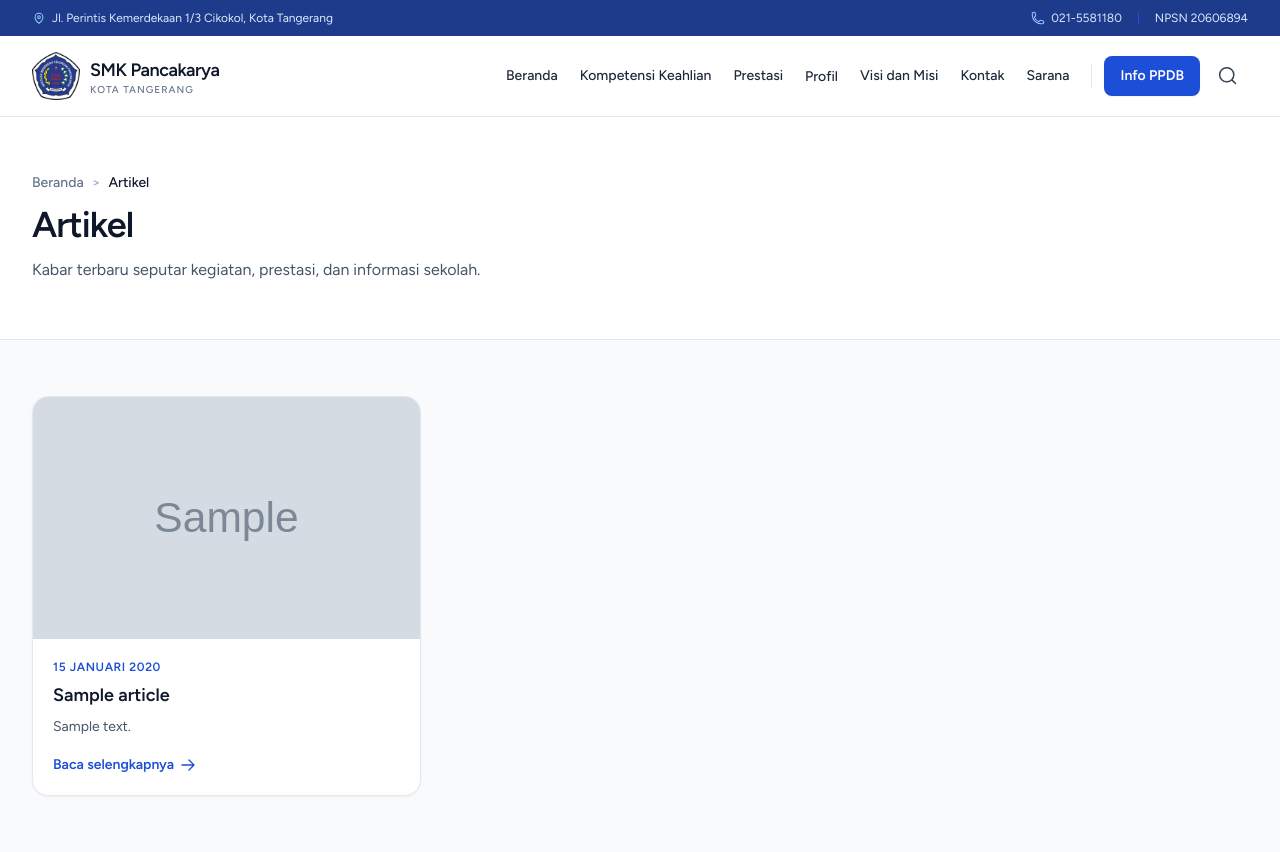
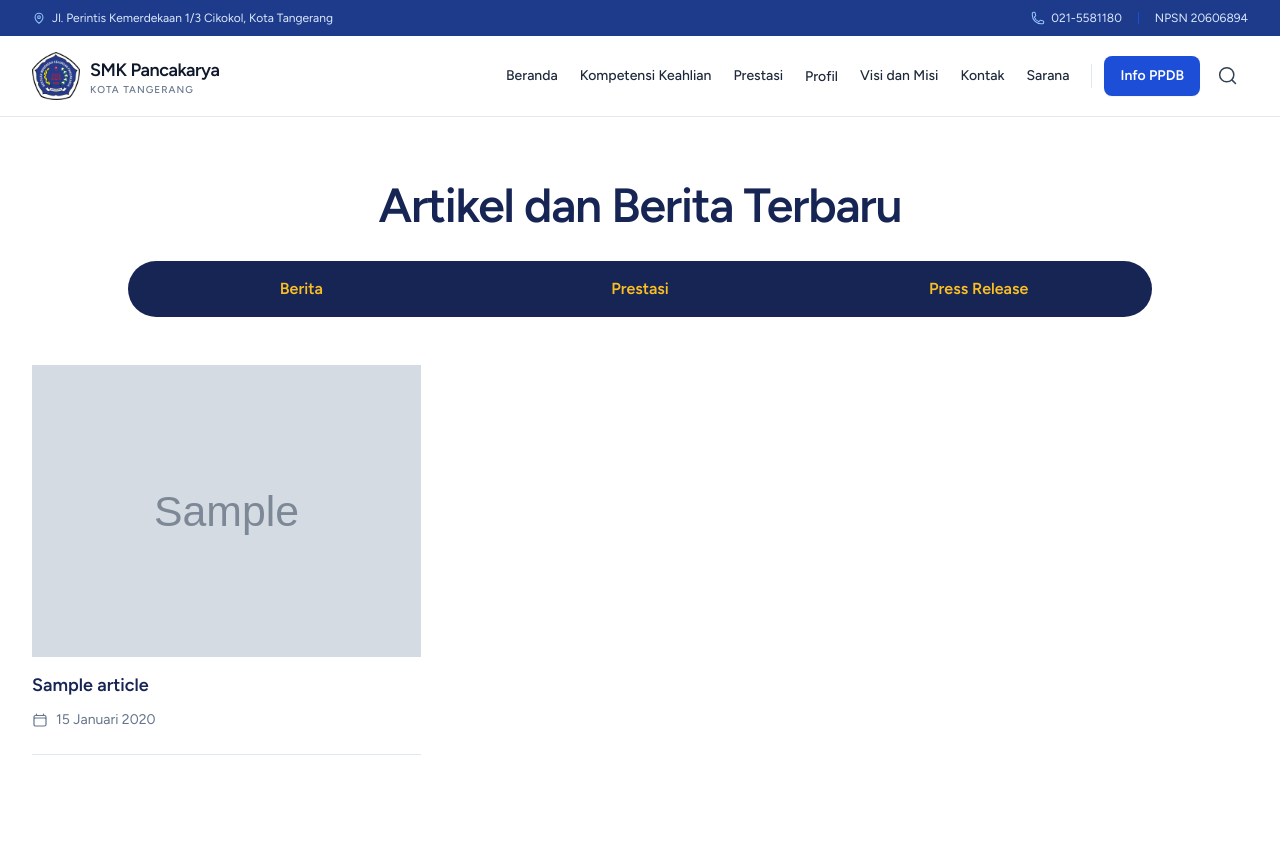
Before and after one commit to Masmas99/smkpancakarya, a Laravel app: page /artikel in a window 1280 px wide. After the commit the page ends 755 px from the top, so only its background shows below. Run offline with Laravel 12, Linux system fonts and the light colour scheme; data comes from the database, SQL or seed files in the repository; tables that the repository leaves empty hold one stand-in row (values such as "Sample post"); grey boxes marked "Sample" are stand-in pictures; style sheets or scripts are compiled from the project's sources; some libraries are stand-ins or nearby versions.

Commit message:
feat: desain halaman artikel dengan kategori dan load more
- tambah kategori Berita/Prestasi/Press Release pada artikel\n- halaman /artikel: judul besar, tab kategori, kartu artikel, tombol muat lebih banyak\n- pilih kategori di form admin/staff

```diff
--- a/app/Http/Controllers/ArticleManagementController.php
+++ b/app/Http/Controllers/ArticleManagementController.php
@@ -65,6 +65,7 @@ abstract class ArticleManagementController extends Controller
         $data = $request->validated();
         $data['user_id'] = $request->user()->id;
         $data['slug'] = $request->filled('slug') ? (string) $request->input('slug') : null;
+        $data['category'] = $data['category'] ?? Article::DEFAULT_CATEGORY;
         $data['status'] = $data['status'] ?? Article::STATUS_DRAFT;
         $data['published_at'] = $data['status'] === Article::STATUS_PUBLISHED ? now() : null;
         $data['cover_image'] = $this->storeCover($request);
@@ -89,6 +90,7 @@ abstract class ArticleManagementController extends Controller
     {
         $data = $request->validated();
         $data['slug'] = $request->filled('slug') ? (string) $request->input('slug') : null;
+        $data['category'] = $data['category'] ?? Article::DEFAULT_CATEGORY;
 
         $data['published_at'] = $data['status'] === Article::STATUS_PUBLISHED
             ? ($artikel->published_at ?? now())
--- a/app/Http/Controllers/ArtikelController.php
+++ b/app/Http/Controllers/ArtikelController.php
@@ -4,20 +4,30 @@ namespace App\Http\Controllers;
 
 use App\Models\Article;
 use Illuminate\Contracts\View\View;
+use Illuminate\Http\Request;
 
 class ArtikelController extends Controller
 {
     /**
      * Tampilkan daftar artikel yang sudah terbit.
      */
-    public function index(): View
+    public function index(Request $request): View
     {
+        $categories = Article::CATEGORIES;
+        $activeCategory = (string) $request->query('category', '');
+
+        if (! array_key_exists($activeCategory, $categories)) {
+            $activeCategory = '';
+        }
+
         $articles = Article::published()
             ->with('author')
+            ->when($activeCategory !== '', fn ($query) => $query->where('category', $activeCategory))
             ->latest('published_at')
-            ->simplePaginate(9);
+            ->simplePaginate(6)
+            ->withQueryString();
 
-        return view('pages.landing.artikel.index', compact('articles'));
+        return view('pages.landing.artikel.index', compact('articles', 'categories', 'activeCategory'));
     }
 
     /**
--- a/app/Http/Requests/ArticleRequest.php
+++ b/app/Http/Requests/ArticleRequest.php
@@ -24,6 +24,7 @@ class ArticleRequest extends FormRequest
         return [
             'title' => ['required', 'string', 'max:180'],
             'slug' => ['nullable', 'string', 'max:180'],
+            'category' => ['nullable', Rule::in(array_keys(Article::CATEGORIES))],
             'excerpt' => ['nullable', 'string', 'max:300'],
             'body' => ['required', 'string'],
             'cover_image' => ['nullable', 'image', 'mimes:jpg,jpeg,png,webp', 'max:4096'],
@@ -39,6 +40,7 @@ class ArticleRequest extends FormRequest
         return [
             'title' => 'judul',
             'slug' => 'slug',
+            'category' => 'kategori',
             'excerpt' => 'ringkasan',
             'body' => 'isi artikel',
             'cover_image' => 'gambar sampul',
@@ -54,6 +56,7 @@ class ArticleRequest extends FormRequest
         return [
             'title.required' => 'Judul artikel wajib diisi.',
             'title.max' => 'Judul artikel maksimal 180 karakter.',
+            'category.in' => 'Kategori artikel tidak valid.',
             'excerpt.max' => 'Ringkasan maksimal 300 karakter.',
             'body.required' => 'Isi artikel wajib diisi.',
             'cover_image.image' => 'Gambar sampul harus berupa file gambar.',
--- a/app/Models/Article.php
+++ b/app/Models/Article.php
@@ -19,6 +19,17 @@ class Article extends Model
 
     public const STATUS_PUBLISHED = 'published';
 
+    public const DEFAULT_CATEGORY = 'berita';
+
+    /**
+     * @var array<string, string>
+     */
+    public const CATEGORIES = [
+        'berita' => 'Berita',
+        'prestasi' => 'Prestasi',
+        'press-release' => 'Press Release',
+    ];
+
     /**
      * The attributes that are mass assignable.
      *
@@ -28,6 +39,7 @@ class Article extends Model
         'user_id',
         'title',
         'slug',
+        'category',
         'excerpt',
         'body',
         'cover_image',
@@ -86,6 +98,11 @@ class Article extends Model
         return $this->status === self::STATUS_PUBLISHED ? 'Terbit' : 'Draf';
     }
 
+    public function categoryLabel(): string
+    {
+        return self::CATEGORIES[$this->category] ?? self::CATEGORIES[self::DEFAULT_CATEGORY];
+    }
+
     public function excerptText(int $limit = 160): string
     {
         if (filled($this->excerpt)) {
--- a/database/factories/ArticleFactory.php
+++ b/database/factories/ArticleFactory.php
@@ -26,6 +26,7 @@ class ArticleFactory extends Factory
             'user_id' => User::factory(),
             'title' => $title,
             'slug' => null,
+            'category' => Article::DEFAULT_CATEGORY,
             'excerpt' => fake()->sentence(12),
             'body' => fake()->paragraphs(3, true),
             'cover_image' => null,
--- a/lang/id/site.php
+++ b/lang/id/site.php
@@ -85,8 +85,12 @@ return [
         'meta_description' => 'Berita dan informasi terbaru dari SMK Pancakarya Kota Tangerang.',
         'intro' => 'Kabar terbaru seputar kegiatan, prestasi, dan informasi sekolah.',
         'latest' => 'Artikel Terbaru',
+        'heading' => 'Artikel dan Berita Terbaru',
+        'filter_label' => 'Kategori artikel',
+        'load_more' => 'Muat Lebih Banyak',
         'view_all' => 'Lihat Semua Artikel',
         'empty' => 'Belum ada artikel yang dipublikasikan.',
+        'empty_category' => 'Belum ada artikel pada kategori ini.',
         'empty_hint' => 'Artikel yang diterbitkan melalui panel admin atau staff akan tampil di sini.',
         'read_more' => 'Baca selengkapnya',
         'back' => 'Kembali ke daftar artikel',
--- a/resources/views/pages/landing/artikel/_card.blade.php
+++ b/resources/views/pages/landing/artikel/_card.blade.php
@@ -3,10 +3,10 @@
     $coverUrl = $article->coverUrl();
 @endphp
 
-<article class="group flex flex-col overflow-hidden rounded-2xl border border-slate-200 bg-white shadow-sm transition duration-200 hover:-translate-y-0.5 hover:shadow-lg">
+<article class="group flex flex-col border-b border-slate-200 pb-6">
     <a
         href="{{ route('artikel.show', $article) }}"
-        class="block aspect-[16/10] overflow-hidden bg-slate-100"
+        class="block overflow-hidden bg-slate-100"
         tabindex="-1"
         aria-hidden="true"
     >
@@ -14,12 +14,12 @@
             <img
                 src="{{ $coverUrl }}"
                 alt=""
-                class="h-full w-full object-cover transition duration-300 group-hover:scale-105"
+                class="aspect-[4/3] w-full object-cover transition duration-300 group-hover:scale-[1.03]"
                 loading="lazy"
                 decoding="async"
             >
         @else
-            <div class="flex h-full w-full items-center justify-center bg-gradient-to-br from-blue-900 via-blue-800 to-blue-700">
+            <div class="flex aspect-[4/3] w-full items-center justify-center bg-gradient-to-br from-blue-950 via-blue-900 to-blue-800">
                 <img
                     src="{{ asset('images/logo-smk-pancakarya.webp') }}"
                     alt=""
@@ -31,32 +31,23 @@
         @endif
     </a>
 
-    <div class="flex flex-1 flex-col p-5">
-        <p class="text-xs font-semibold uppercase tracking-wider text-blue-700">
-            {{ $article->published_at?->translatedFormat('d F Y') }}
-        </p>
-
-        <h3 class="mt-2 text-lg font-bold leading-snug text-slate-900">
-            <a
-                href="{{ route('artikel.show', $article) }}"
-                class="transition hover:text-blue-700 focus:outline-none focus-visible:ring-2 focus-visible:ring-blue-600 focus-visible:ring-offset-2"
-            >
-                {{ $article->title }}
-            </a>
-        </h3>
-
-        <p class="mt-2 line-clamp-3 text-sm leading-relaxed text-slate-600">
-            {{ $article->excerptText() }}
-        </p>
-
+    <h3 class="mt-4 text-lg font-bold leading-snug text-blue-950">
         <a
             href="{{ route('artikel.show', $article) }}"
-            class="mt-4 inline-flex items-center gap-1.5 text-sm font-semibold text-blue-700 transition hover:text-blue-800"
+            class="transition hover:text-blue-800 focus:outline-none focus-visible:ring-2 focus-visible:ring-blue-600 focus-visible:ring-offset-2"
         >
-            {{ __('site.articles.read_more') }}
-            <svg class="h-4 w-4" xmlns="http://www.w3.org/2000/svg" fill="none" viewBox="0 0 24 24" stroke-width="2" stroke="currentColor" aria-hidden="true">
-                <path stroke-linecap="round" stroke-linejoin="round" d="M13.5 4.5 21 12m0 0-7.5 7.5M21 12H3" />
+            {{ $article->title }}
+        </a>
+    </h3>
+
+    @if ($article->published_at)
+        <p class="mt-3 flex items-center gap-2 text-sm text-slate-500">
+            <svg class="h-4 w-4 shrink-0" xmlns="http://www.w3.org/2000/svg" fill="none" viewBox="0 0 24 24" stroke-width="1.8" stroke="currentColor" aria-hidden="true">
+                <path stroke-linecap="round" stroke-linejoin="round" d="M6.75 3v2.25M17.25 3v2.25M3 18.75V7.5a2.25 2.25 0 0 1 2.25-2.25h13.5A2.25 2.25 0 0 1 21 7.5v11.25m-18 0A2.25 2.25 0 0 0 5.25 21h13.5A2.25 2.25 0 0 0 21 18.75m-18 0v-7.5A2.25 2.25 0 0 1 5.25 9h13.5A2.25 2.25 0 0 1 21 11.25v7.5" />
             </svg>
-        </a>
-    </div>
+            <time datetime="{{ $article->published_at->toDateString() }}">
+                {{ $article->published_at->translatedFormat('d F Y') }}
+            </time>
+        </p>
+    @endif
 </article>
--- a/resources/views/pages/landing/artikel/index.blade.php
+++ b/resources/views/pages/landing/artikel/index.blade.php
@@ -1,58 +1,99 @@
 <x-layouts.public :title="__('site.nav.articles')" :description="__('site.articles.meta_description')">
-    <main>
-        <x-page-heading
-            :title="__('site.nav.articles')"
-            :description="__('site.articles.intro')"
-        />
+    <main class="bg-white">
+        <section class="mx-auto max-w-7xl px-4 pb-16 pt-14 sm:px-6 sm:pt-16 lg:px-8">
+            <h1 class="text-center text-3xl font-bold tracking-tight text-blue-950 sm:text-4xl lg:text-5xl">
+                {{ __('site.articles.heading') }}
+            </h1>
 
-        <div class="mx-auto max-w-7xl px-4 py-10 sm:px-6 sm:py-14 lg:px-8">
+            <nav
+                class="mx-auto mt-8 grid max-w-5xl grid-cols-3 gap-1 rounded-full bg-blue-950 p-1.5"
+                aria-label="{{ __('site.articles.filter_label') }}"
+            >
+                @foreach ($categories as $key => $label)
+                    @php $isActive = $activeCategory === $key; @endphp
+                    <a
+                        href="{{ $isActive ? route('artikel.index') : route('artikel.index', ['category' => $key]) }}"
+                        @class([
+                            'rounded-full px-2 py-2.5 text-center text-sm font-bold transition sm:px-4 sm:text-base',
+                            'bg-amber-400 text-blue-950' => $isActive,
+                            'text-amber-400 hover:text-amber-300' => ! $isActive,
+                        ])
+                        @if ($isActive) aria-current="page" @endif
+                    >
+                        {{ $label }}
+                    </a>
+                @endforeach
+            </nav>
+
             @if ($articles->isEmpty())
-                <div class="rounded-2xl border border-dashed border-slate-300 bg-white px-6 py-16 text-center">
-                    <p class="text-base font-medium text-slate-500">
-                        {{ __('site.articles.empty') }}
+                <div class="mx-auto mt-12 max-w-3xl rounded-2xl border border-dashed border-slate-300 bg-slate-50 px-6 py-14 text-center">
+                    <p class="text-base font-semibold text-slate-700">
+                        {{ $activeCategory !== '' ? __('site.articles.empty_category') : __('site.articles.empty') }}
                     </p>
                 </div>
             @else
-                <div class="grid gap-6 sm:grid-cols-2 lg:grid-cols-3">
+                <div id="article-grid" class="mt-12 grid gap-x-6 gap-y-10 sm:grid-cols-2 lg:grid-cols-3">
                     @foreach ($articles as $article)
                         @include('pages.landing.artikel._card', ['article' => $article])
                     @endforeach
                 </div>
 
-                @if ($articles->hasPages())
-                    <nav class="mt-10 flex items-center justify-between gap-3" aria-label="Navigasi halaman artikel">
-                        @if ($articles->onFirstPage())
-                            <span class="inline-flex items-center gap-1.5 rounded-lg border border-slate-200 bg-white px-4 py-2 text-sm font-medium text-slate-400" aria-disabled="true">
-                                &larr; {{ __('site.articles.previous') }}
-                            </span>
-                        @else
-                            <a
-                                href="{{ $articles->previousPageUrl() }}"
-                                class="inline-flex items-center gap-1.5 rounded-lg border border-slate-300 bg-white px-4 py-2 text-sm font-semibold text-slate-700 transition hover:border-blue-300 hover:text-blue-700"
-                            >
-                                &larr; {{ __('site.articles.previous') }}
-                            </a>
-                        @endif
-
-                        <span class="text-sm font-medium text-slate-500">
-                            Halaman {{ $articles->currentPage() }}
-                        </span>
-
-                        @if ($articles->hasMorePages())
-                            <a
-                                href="{{ $articles->nextPageUrl() }}"
-                                class="inline-flex items-center gap-1.5 rounded-lg border border-slate-300 bg-white px-4 py-2 text-sm font-semibold text-slate-700 transition hover:border-blue-300 hover:text-blue-700"
-                            >
-                                {{ __('site.articles.next') }} &rarr;
-                            </a>
-                        @else
-                            <span class="inline-flex items-center gap-1.5 rounded-lg border border-slate-200 bg-white px-4 py-2 text-sm font-medium text-slate-400" aria-disabled="true">
-                                {{ __('site.articles.next') }} &rarr;
-                            </span>
-                        @endif
-                    </nav>
+                @if ($articles->hasMorePages())
+                    <div id="load-more-wrapper" class="mt-12 flex justify-center">
+                        <a
+                            id="load-more"
+                            href="{{ $articles->nextPageUrl() }}"
+                            class="inline-flex items-center justify-center rounded-md bg-blue-950 px-8 py-3 text-sm font-bold text-white shadow-sm transition hover:bg-blue-900 focus:outline-none focus-visible:ring-2 focus-visible:ring-blue-600 focus-visible:ring-offset-2"
+                        >
+                            {{ __('site.articles.load_more') }}
+                        </a>
+                    </div>
                 @endif
             @endif
-        </div>
+        </section>
     </main>
+
+    <script>
+    (() => {
+        const button = document.getElementById('load-more');
+        const grid = document.getElementById('article-grid');
+        if (! button || ! grid) return;
+
+        button.addEventListener('click', (event) => {
+            event.preventDefault();
+
+            const target = button.getAttribute('href');
+            if (! target) return;
+
+            button.setAttribute('aria-busy', 'true');
+            button.classList.add('pointer-events-none', 'opacity-60');
+
+            fetch(target, { headers: { 'X-Requested-With': 'XMLHttpRequest' } })
+                .then((response) => response.ok ? response.text() : Promise.reject())
+                .then((html) => {
+                    const doc = new DOMParser().parseFromString(html, 'text/html');
+                    const nextGrid = doc.getElementById('article-grid');
+                    const nextButton = doc.getElementById('load-more');
+
+                    if (nextGrid) {
+                        while (nextGrid.firstElementChild) {
+                            grid.appendChild(nextGrid.firstElementChild);
+                        }
+                    }
+
+                    if (nextButton) {
+                        button.setAttribute('href', nextButton.getAttribute('href'));
+                        button.removeAttribute('aria-busy');
+                        button.classList.remove('pointer-events-none', 'opacity-60');
+                    } else {
+                        const wrapper = document.getElementById('load-more-wrapper');
+                        if (wrapper) wrapper.remove();
+                    }
+                })
+                .catch(() => {
+                    window.location.href = target;
+                });
+        });
+    })();
+    </script>
 </x-layouts.public>
--- a/resources/views/pages/landing/artikel/show.blade.php
+++ b/resources/views/pages/landing/artikel/show.blade.php
@@ -11,6 +11,10 @@
 
         <article class="mx-auto max-w-3xl px-4 py-10 sm:px-6 sm:py-14">
             <div class="flex flex-wrap items-center gap-x-3 gap-y-1 text-sm text-slate-500">
+                <span class="inline-flex items-center rounded-full bg-blue-50 px-2.5 py-0.5 text-xs font-semibold text-blue-700">
+                    {{ $article->categoryLabel() }}
+                </span>
+
                 <span>
                     {{ __('site.articles.by') }}
                     <span class="font-medium text-slate-700">{{ $article->author?->name ?? 'Admin' }}</span>
--- a/resources/views/pages/landing/index.blade.php
+++ b/resources/views/pages/landing/index.blade.php
@@ -160,7 +160,7 @@
                             {{ __('site.nav.articles') }}
                         </p>
                         <h2 id="articles-title" class="mt-2 text-2xl font-bold tracking-tight text-slate-900 sm:text-3xl">
-                            {{ __('site.articles.latest') }}
+                            {{ __('site.articles.heading') }}
                         </h2>
                     </div>
 
```
Also changed, not shown: resources/views/pages/admin/artikel/_form.blade.php (+18 -0 lines), resources/views/pages/staff/artikel/_form.blade.php (+18 -0 lines), tests/Feature/ArticleTest.php (+52 -2 lines), database/migrations/2026_11_25_000002_add_category_to_articles_table.php (added).
